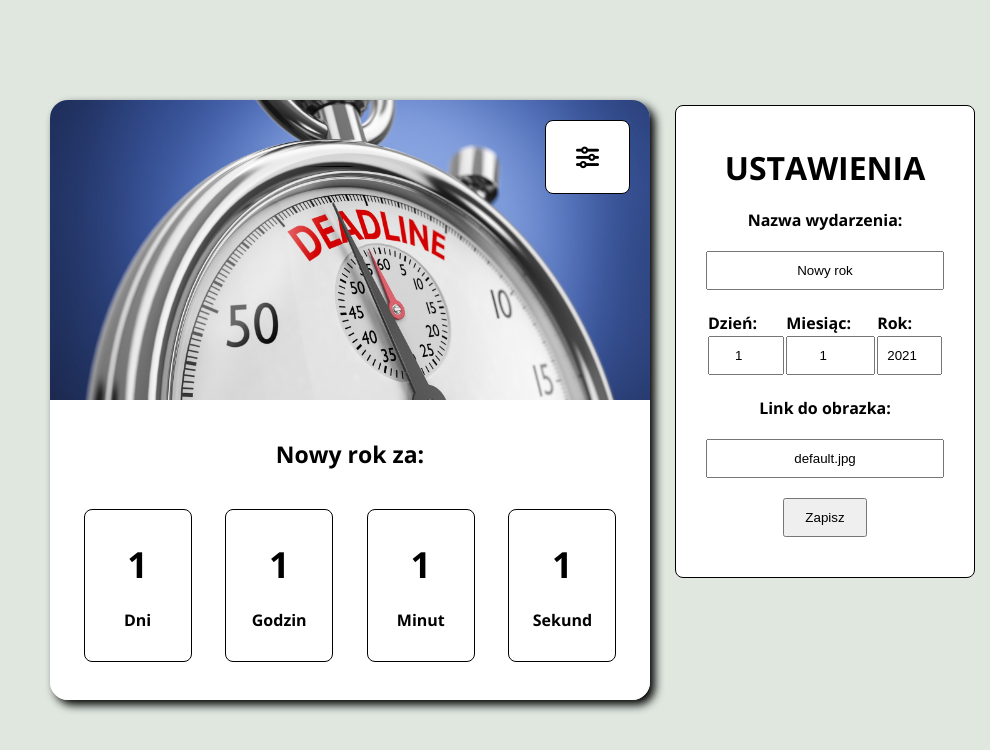
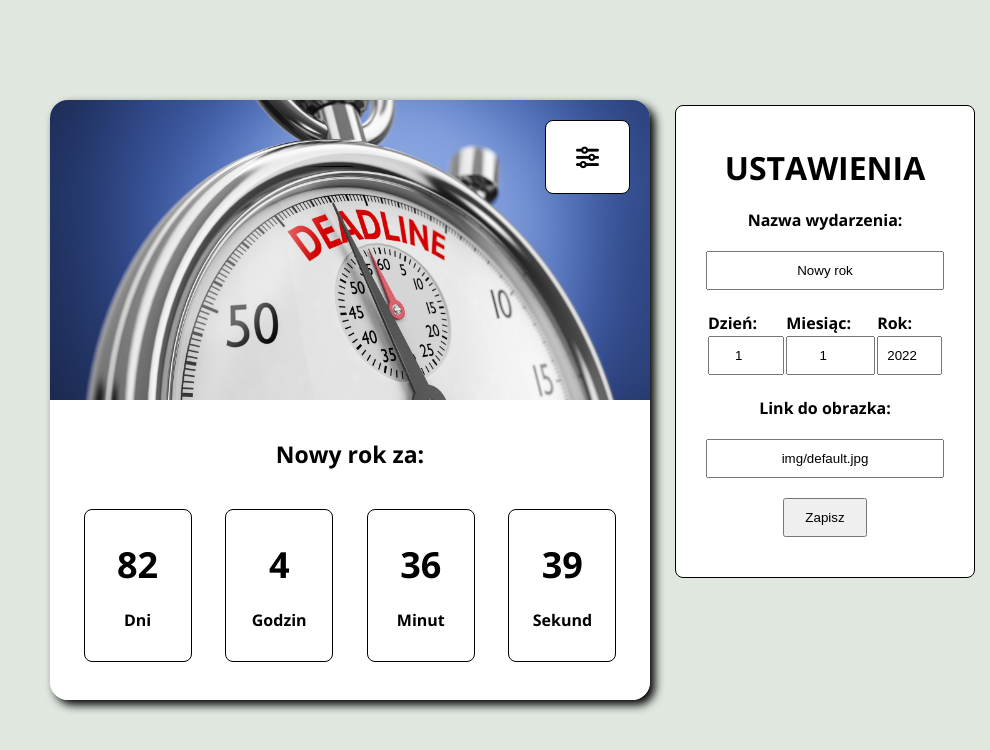
Before and after one commit to KrysiaMasinska/CountdownTimer, a plain HTML site: page index.html in a window 1280 px wide. Both pictures are taken after a click on the element 877 px from the left and 157 px from the top of the page. Shown: the whole page, without its empty margins (290-1280 px from the left). Drawn offline with nearby package versions, Linux system fonts and the light colour scheme.

Commit message:
Finished app added logical js code

```diff
--- a/index.html
+++ b/index.html
@@ -27,16 +27,15 @@
                     <td><label for="eventYear">Rok: </label></td>
                 </tr>
                 <tr>
-                    <td><input type="number" for="eventDay" maxlength="2" value="1"></td>
-                    <td><input type="number" for="eventMonth" maxlength="2" value="1"></td>
-                    <td><input type="number" for="eventYear" maxlength="4" value="2021"></td>
+                    <td><input type="number" id="eventDay" maxlength="2" value="1"></td>
+                    <td><input type="number" id="eventMonth" maxlength="2" value="1"></td>
+                    <td><input type="number" id="eventYear" maxlength="4" value="2022"></td>
                 </tr>
             </table>
             <label for="eventImage">Link do obrazka:</label>
-            <input type="text" id="eventImage" value="default.jpg">
+            <input type="text" id="eventImage" value="img/default.jpg">
             <button class="save">Zapisz</button>
         </div>
-
 
         <div class="appBody">
             <div class="imageSection">
--- a/main.js
+++ b/main.js
@@ -1,10 +1,50 @@
 const settings = document.querySelector('.counterApp__seetings');
 const settingsBtn = document.querySelector('.settingsBtn');
+const imageSection = document.querySelector('.imageSection');
 
+const eventName = document.querySelector('#eventName');
+const eventDay = document.querySelector('#eventDay');
+const eventMonth = document.querySelector('#eventMonth');
+const eventYear = document.querySelector('#eventYear');
+const eventImage = document.querySelector('#eventImage');
 
+const daysCount = document.querySelector('.daysCount');
+const hoursCount = document.querySelector('.hoursCount');
+const minutesCount = document.querySelector('.minutesCount');
+const secondsCount = document.querySelector('.secondsCount');
 
+const saveBtn = document.querySelector('.save');
+const eventSpan = document.querySelector('.event');
 
+let usersTime;
 
-settingsBtn.addEventListener('click', () =>{
+// https://cdn.pixabay.com/photo/2020/03/12/22/26/drops-4926381_960_720.jpg
+
+const setTime = () => {
+    const currentTime = new Date();
+    const result = usersTime - currentTime;
+
+    const days = Math.floor(result / 1000 / 60 / 60 / 24);
+    const hours = Math.floor(result / 1000 / 60 / 60) % 24;
+    const minutes = Math.floor(result / 1000 / 60) % 60;
+    const seconds = Math.floor(result / 1000) % 60;
+
+    daysCount.textContent = days;
+    hoursCount.textContent = hours;
+    minutesCount.textContent = minutes;
+    secondsCount.textContent = seconds;
+}
+
+const updateApp = () => {
+    eventSpan.textContent = eventName.value;
+    usersTime = new Date(`${eventMonth.value} ${eventDay.value} ${eventYear.value}`);
+    imageSection.style.backgroundImage = `url('${eventImage.value}')`;
+    setTime();
+}
+
+settingsBtn.addEventListener('click', () => {
     settings.classList.toggle('active');
 });
+saveBtn.addEventListener('click', updateApp);
+updateApp();
+setInterval(setTime, 1000);
```
